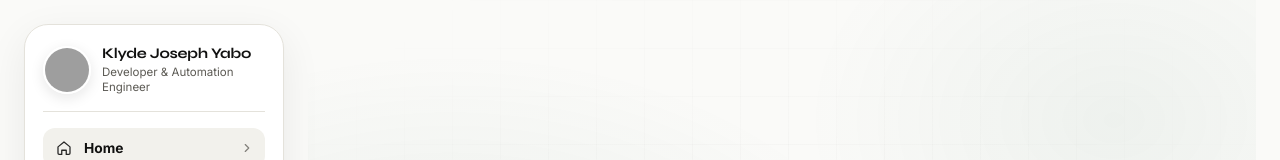
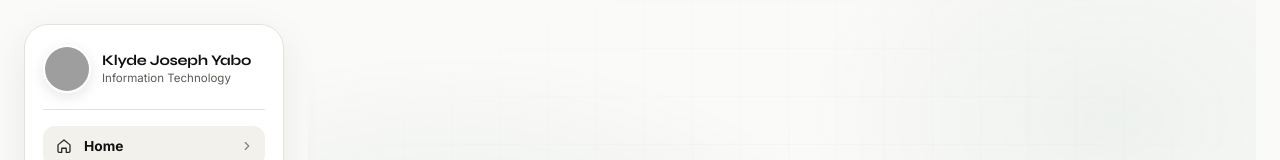
Before and after one commit to klaayd39/new-portfolio, a React (Vite) app: page / in a window 1280 px wide. Shown: the top 160 px of the page. Built offline with nearby package versions, Linux system fonts and the light colour scheme; grey boxes are pictures that could not be loaded.

Commit message:
Update sidebar role title to Information Technology.
Co-authored-by: Cursor <cursoragent@cursor.com>

```diff
--- a/src/components/Sidebar.jsx
+++ b/src/components/Sidebar.jsx
@@ -111,7 +111,7 @@ function SidebarPanel({ activeId, onLinkClick }) {
           <Link to="/" className="sidebar-name" onClick={onLinkClick}>
             Klyde Joseph Yabo
           </Link>
-          <p className="sidebar-role">Developer &amp; Automation Engineer</p>
+          <p className="sidebar-role">Information Technology</p>
         </div>
       </header>
 
```
